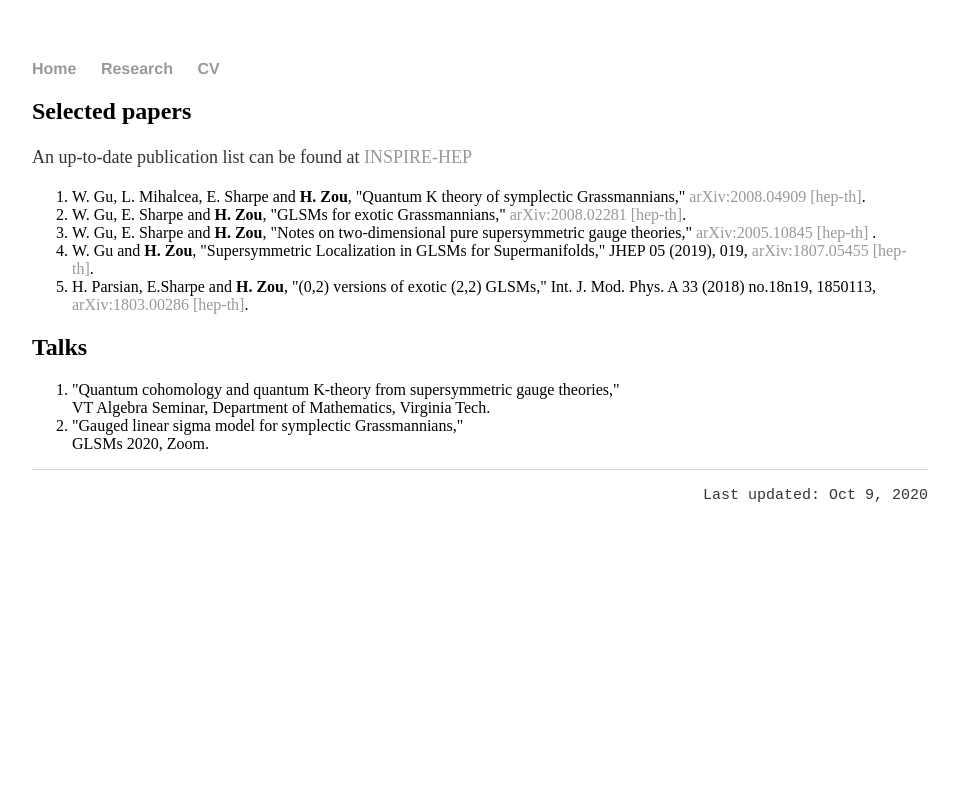
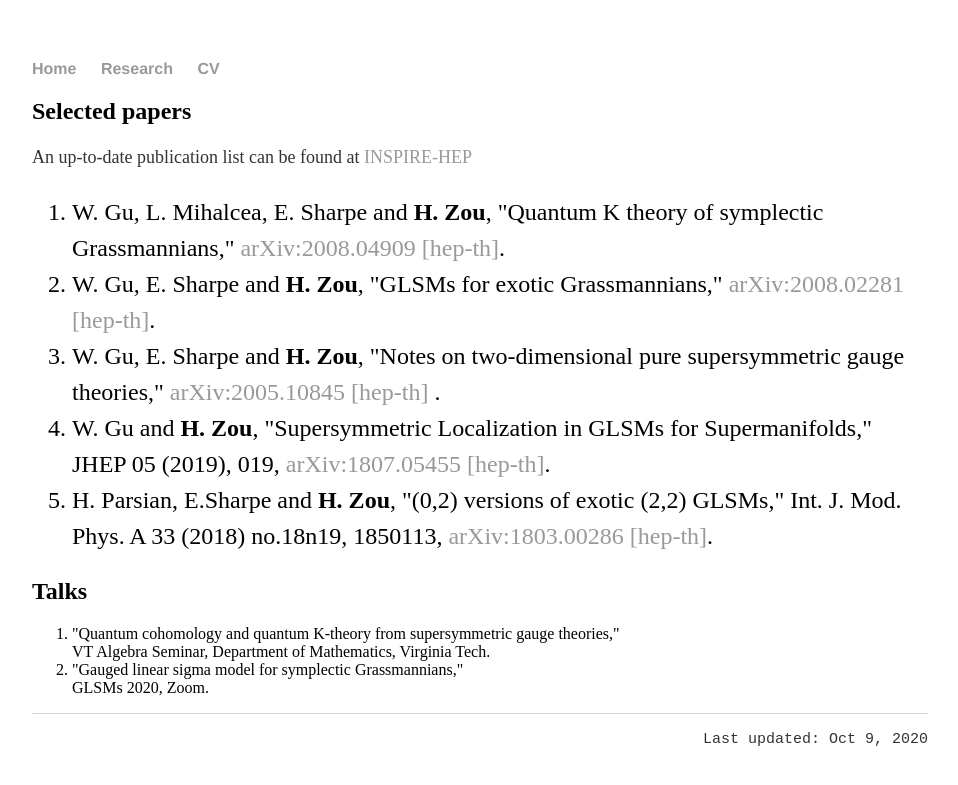
Before and after one commit to hhzou/hhzou.github.io, a Jekyll site: the page built from research/index.html, in a window 1280 px wide. Shown: the top 785 px of the page, without its empty margins (160-1118 px from the left). Built offline with Jekyll 4.4.1, drawn with Linux system fonts in a browser that asks for light colours.

Commit message:
Update index.html

```diff
--- a/research/index.html
+++ b/research/index.html
@@ -5,7 +5,7 @@ title: Research
 <div class="research">
 	<h2>Selected papers </h2>
 	<p style="font-size: 18px"> An up-to-date publication list can be found at <a href="https://inspirehep.net/authors/1056827">INSPIRE-HEP</a> </p>
-	<ol>
+	<ol style="font-size:1.5em; line-height: 150%">
 		<li>W. Gu, L. Mihalcea, E. Sharpe and <strong>H. Zou</strong>, "Quantum K theory of symplectic Grassmannians," <a href = "https://arxiv.org/abs/2008.04909"> arXiv:2008.04909 [hep-th]</a>. </li>
 		<li>W. Gu, E. Sharpe and <strong>H. Zou</strong>, "GLSMs for exotic Grassmannians," <a href = "https://arxiv.org/abs/2008.02281"> arXiv:2008.02281 [hep-th]</a>. </li>
 		<li>W. Gu, E. Sharpe and <strong>H. Zou</strong>, "Notes on two-dimensional pure supersymmetric gauge theories," <a href="https://arxiv.org/abs/2005.10845">arXiv:2005.10845 [hep-th] </a>.</li>
```
